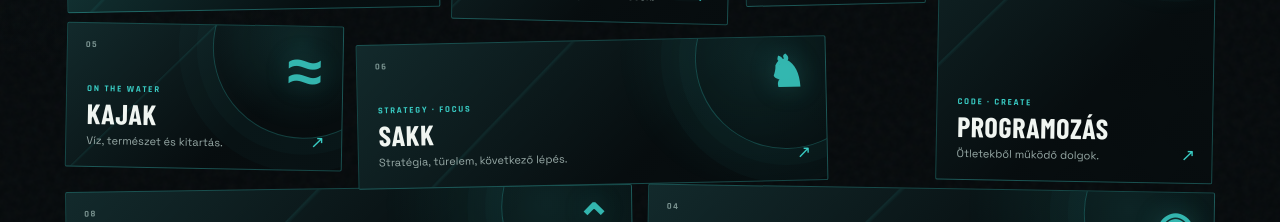
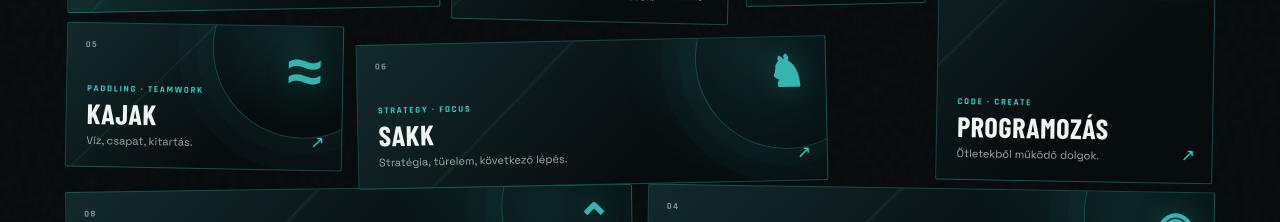
Before and after one commit to svircevicnikola/svircevic-hu, a Next.js app: page /nikola-stevan in a window 1280 px wide. Shown: the part 2000-2222 px from the top of the page. Built offline with nearby package versions, Linux system fonts and the light colour scheme; a web font is replaced by a local one.

Commit message:
Update kayak card wording

```diff
--- a/app/nikola-stevan/page.tsx
+++ b/app/nikola-stevan/page.tsx
@@ -43,8 +43,8 @@ const interests: Interest[] = [
     detail: "Túrák, útvonalak, hegyek és természetben töltött napok – fotók és élmények gyűjtőhelye."
   },
   {
-    id: "kayak", number: "05", title: "Kajak", subtitle: "ON THE WATER", mark: "≈",
-    size: "small", description: "Víz, természet és kitartás.",
+    id: "kayak", number: "05", title: "Kajak", subtitle: "PADDLING · TEAMWORK", mark: "≈",
+    size: "small", description: "Víz, csapat, kitartás.",
     detail: "A kajakozáshoz kapcsolódó élmények, túrák, edzések és fotók gyűjtőhelye."
   },
   {
```
